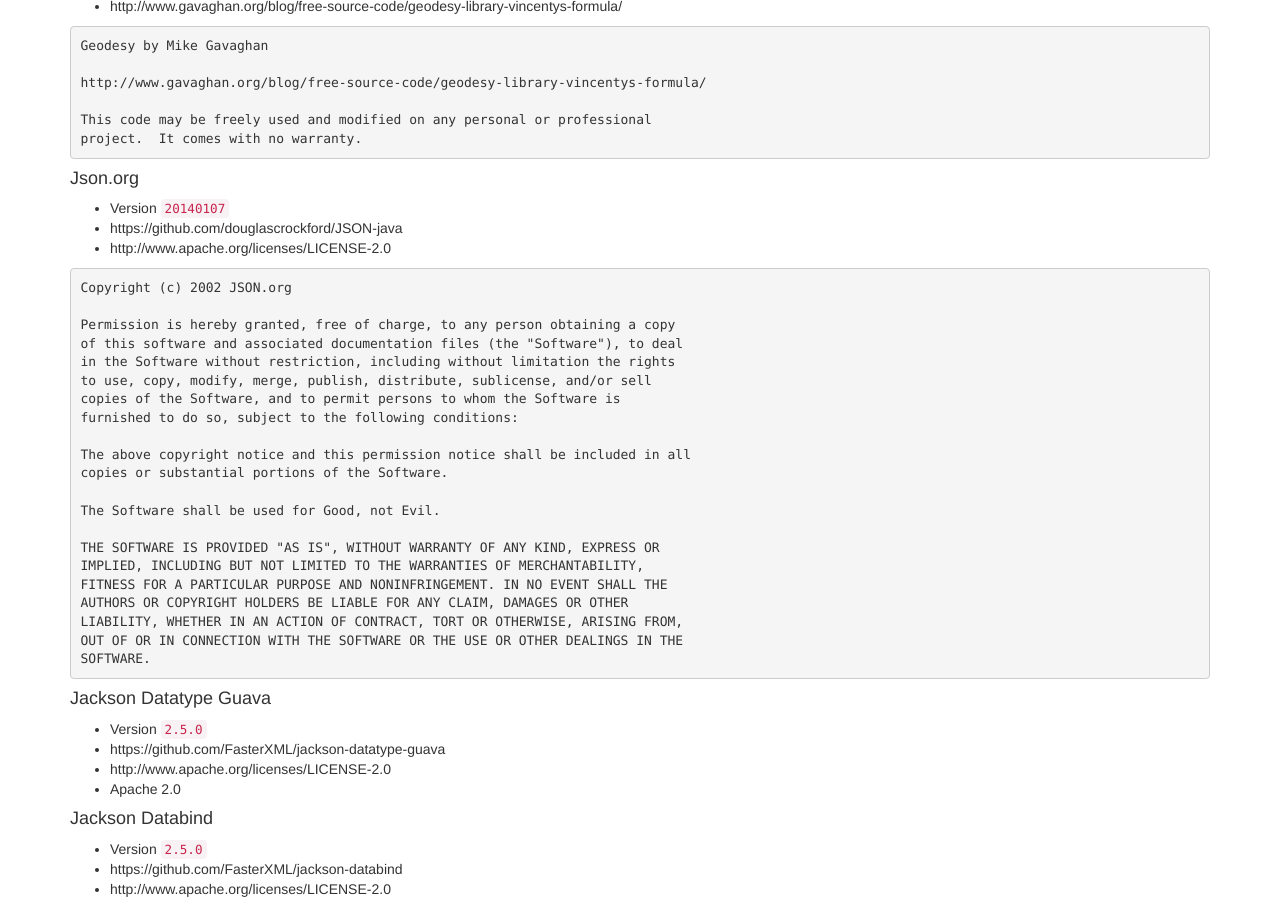
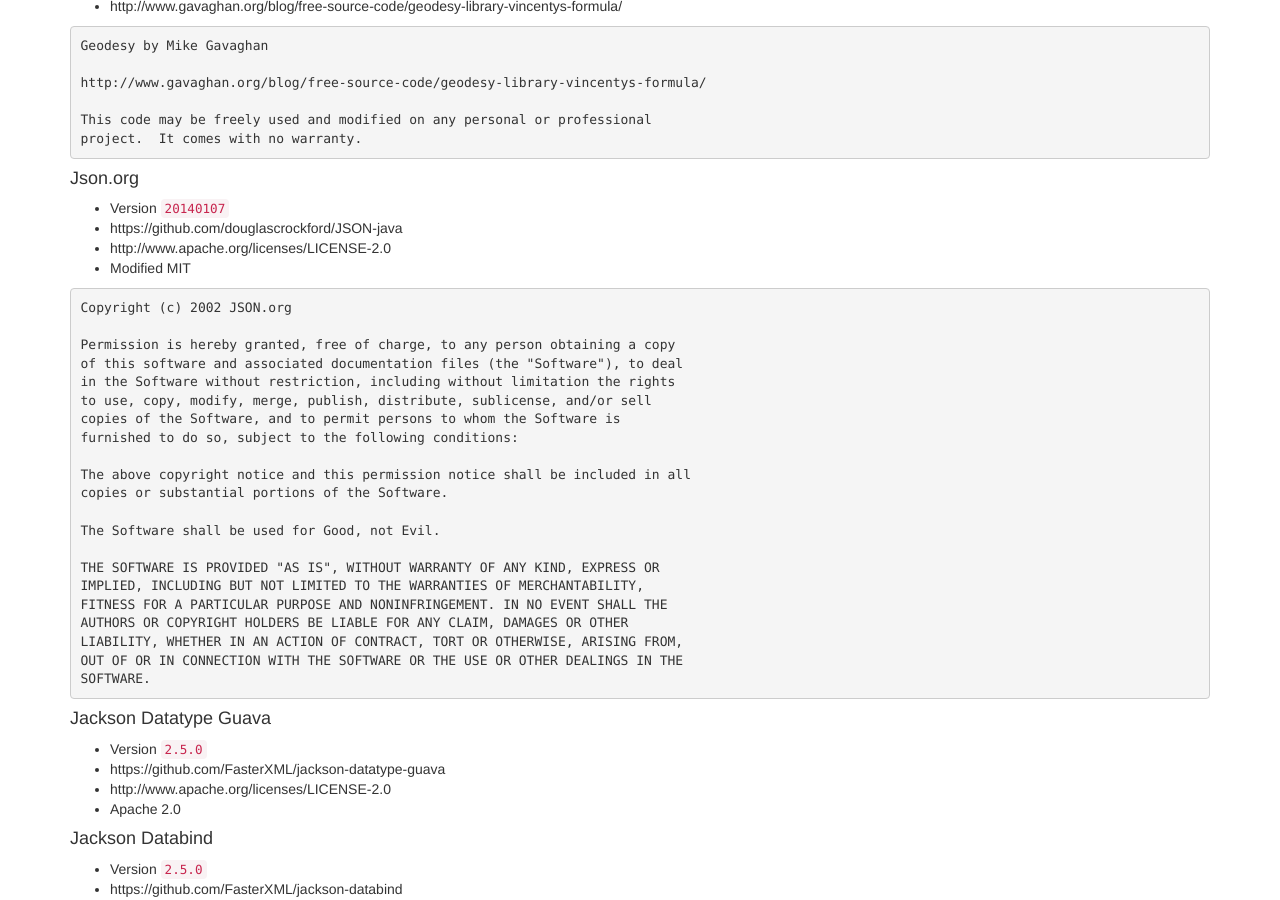
Before and after one commit to Springworks/m2h-open-source-licenses, a Jekyll site: the page built from index.md, in a window 1280 px wide and 900 px high, scrolled down 761 px. Built offline with Jekyll 4.4.1, drawn with Linux system fonts in a browser that asks for light colours; Markdown is read by kramdown in place of the engine named in the settings.

Commit message:
add information that the JSON.org lib is modified MIT

````diff
--- a/index.md
+++ b/index.md
@@ -57,6 +57,7 @@ project.  It comes with no warranty.
 * Version `20140107`
 * https://github.com/douglascrockford/JSON-java
 * http://www.apache.org/licenses/LICENSE-2.0
+* Modified MIT
 
 ```
 Copyright (c) 2002 JSON.org
````
